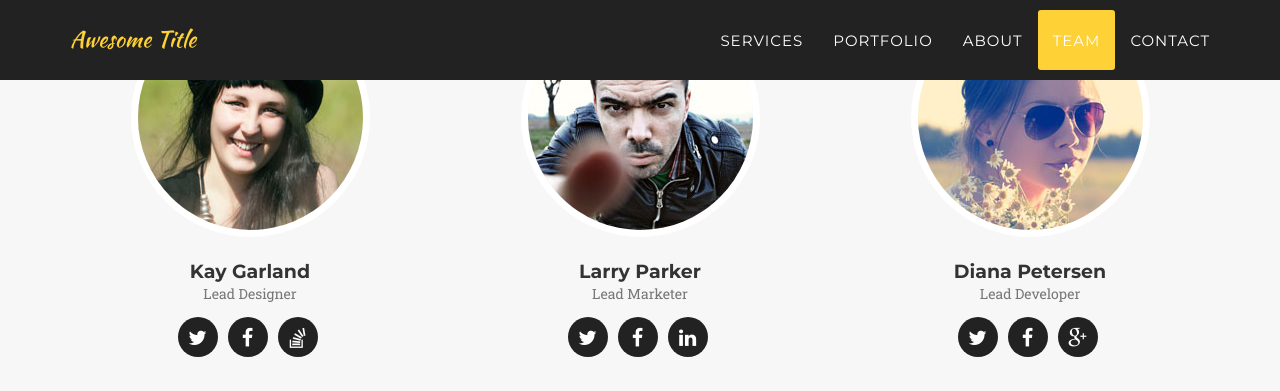
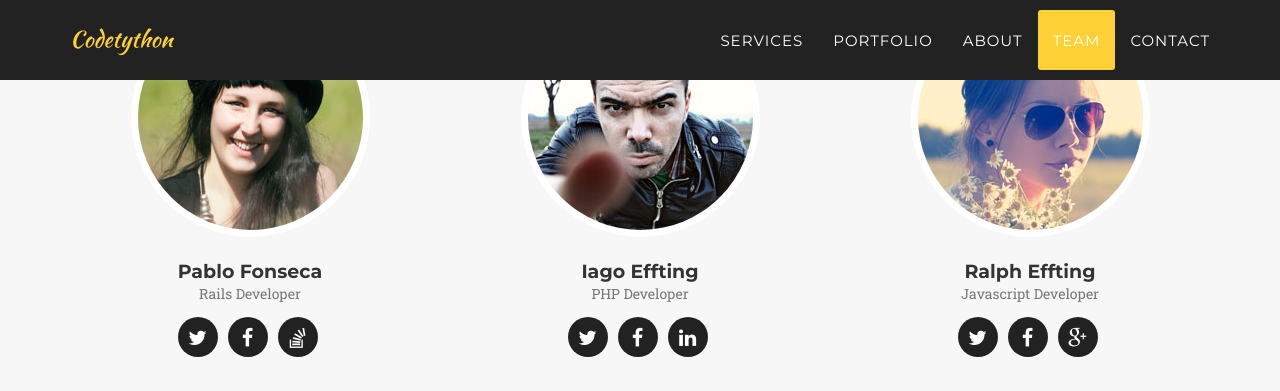
Before and after one commit to codetython/codetython.github.io, a Jekyll site: the page built from index.html, in a window 1280 px wide and 1400 px high, scrolled down 4875 px. Shown: the top 391 px of the window. Built offline with Jekyll 4.4.1, drawn with Linux system fonts in a browser that asks for light colours; some web fonts are replaced; some of the changed text lies outside the part shown.

Commit message:
Updated theme config

```diff
--- /dev/null
+++ b/Gemfile
@@ -0,0 +1,3 @@
+source "https://rubygems.org"
+
+gem 'github-pages'
--- a/_config.yml
+++ b/_config.yml
@@ -1,10 +1,9 @@
-url: https://y7kim.github.io
-baseurl: /agency-jekyll-theme/
+url: https://codetython.github.io
 
 # Site settings
-title: Awesome Title
-email: your-email@domain.com
-description: "Write an awesome description for your new site here. You can edit this line in _config.yml. It will appear in your document head meta (for Google search results) and in your feed.xml site description."
+title: Codetython
+email: codetython@gmail.com
+description: "Write some description here."
 
 # Color settings (hex-codes without the leading hash-tag)
 color:
@@ -14,9 +13,9 @@ color:
 
 # Team names, titles and social links
 people:
-- name: Kay Garland
+- name: Pablo Fonseca
   pic: 1
-  position: Lead Designer
+  position: Rails Developer
   social:
     - title: twitter
       url: #
@@ -25,9 +24,9 @@ people:
     - title: stack-overflow
       url: #
 
-- name: Larry Parker
+- name: Iago Effting
   pic: 2
-  position: Lead Marketer
+  position: PHP Developer
   social:
     - title: twitter
       url: #
@@ -36,9 +35,9 @@ people:
     - title: linkedin
       url: #
 
-- name: Diana Petersen
+- name: Ralph Effting
   pic: 3
-  position: Lead Developer
+  position: Javascript Developer
   social:
     - title: twitter
       url: #
@@ -50,20 +49,13 @@ people:
 # Social networks usernames (many more available: google-plus, flickr, dribbble, pinterest, instagram, tumblr, linkedin, etc.)
 social:
   - title: twitter
-    url: http://twitter.com/jekyllrb
+    url: http://twitter.com/codetython
   - title: facebook
     url:
   - title: stack-overflow
     url: http://stackoverflow.com/questions/tagged/jekyll
-  - title: bitbucket
-    url: http://bitbucket.org/jekyll
   - title: github
-    url: http://github.com/jekyll
-
-# Postal address (add as many lines as necessary)
-address:
-  - line: 3481 Melrose Place
-  - line: Beverly Hills, CA 90210
+    url: http://github.com/codetython
 
 # Build settings
 markdown: kramdown
```
Also changed, not shown: Gemfile.lock (added), _includes/about.html (line endings or trailing spaces).
